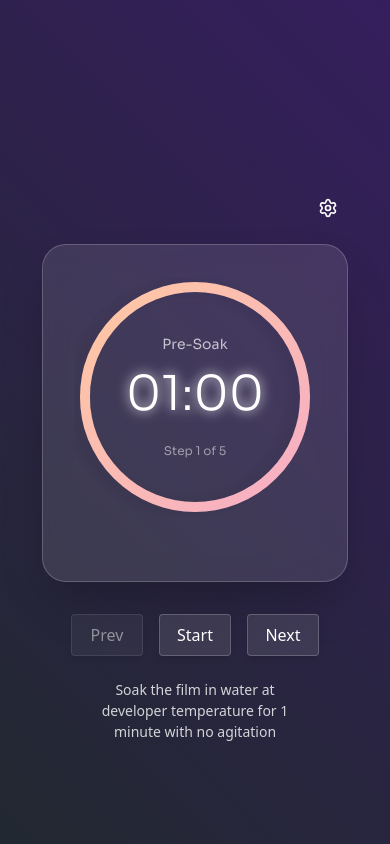
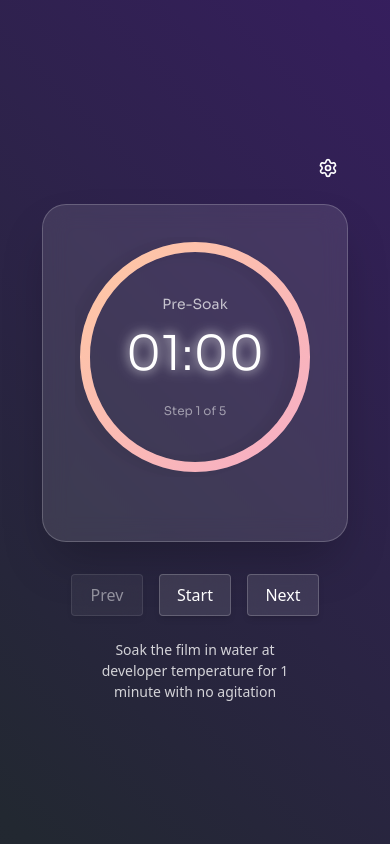
Before and after one commit to jungilhan/sprocket, a Svelte app: page / in a window 390 px wide. Built offline with nearby package versions, Linux system fonts and the light colour scheme.

Commit message:
Fix: Improve mobile layout

```diff
--- a/src/app.css
+++ b/src/app.css
@@ -41,8 +41,14 @@ body {
 }
 
 #app {
-  max-width: 1280px;
   margin: 0 auto;
   padding: 2rem;
   text-align: center;
+  max-width: 1280px;
 }
+
+@media (max-width: 767px) {
+  #app {
+    margin-top: -5rem;
+  }
+}
--- a/src/lib/StepTimer.svelte
+++ b/src/lib/StepTimer.svelte
@@ -174,7 +174,7 @@
   }
 
   /* For mobile version */
-  @media (max-width: 640px) {
+  @media (max-width: 767px) {
     .step-tooltip {
       /* Position tooltip below buttons */
       top: 100%; /* Place it below the card */
```
